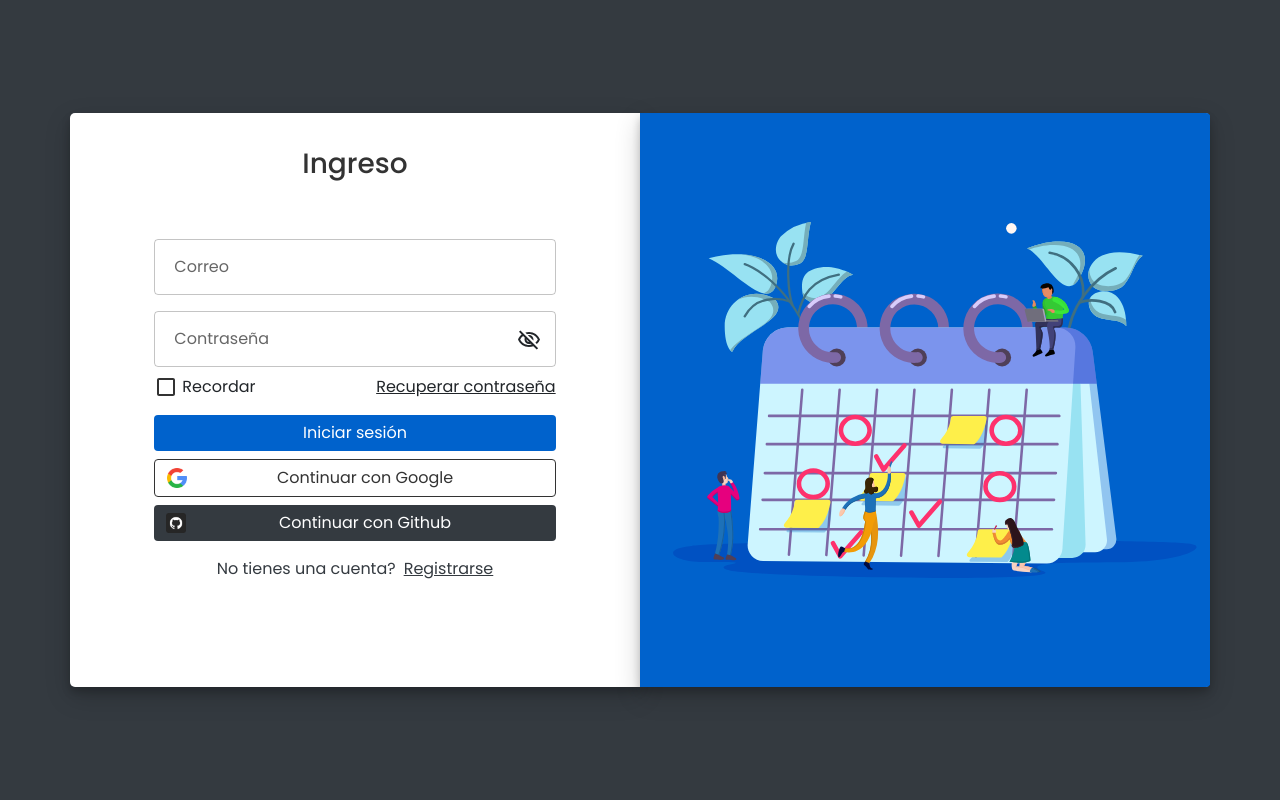
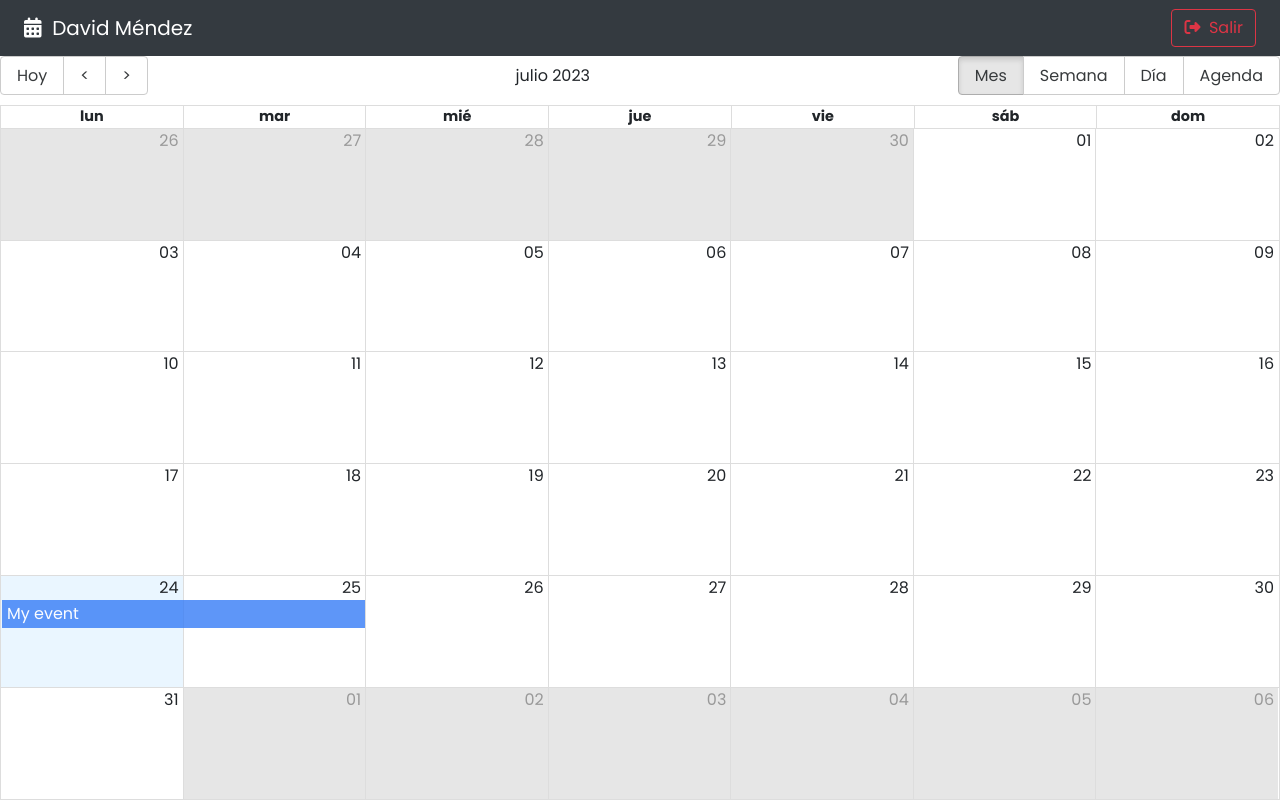
Before and after one commit to DavidMdez/Calendar-App-Frontend, a React (Vite) app: page / in a window 1280 px wide. Before the commit this address led to /auth/login. Built offline with nearby package versions, Linux system fonts and the light colour scheme.

Commit message:
calendar page

```diff
--- a/package.json
+++ b/package.json
@@ -14,7 +14,9 @@
     "@emotion/styled": "^11.11.0",
     "@mui/icons-material": "^5.14.1",
     "@mui/material": "^5.14.1",
+    "date-fns": "^2.30.0",
     "react": "^18.2.0",
+    "react-big-calendar": "^1.8.1",
     "react-dom": "^18.2.0",
     "react-router-dom": "^6.14.2"
   },
--- a/src/calendar/pages/CalendarPage.jsx
+++ b/src/calendar/pages/CalendarPage.jsx
@@ -1,9 +1,47 @@
-import { NavBar } from "../components"
+import { Calendar } from 'react-big-calendar';
+import 'react-big-calendar/lib/css/react-big-calendar.css';
+
+import { addHours } from 'date-fns';
+import { NavBar } from "../components";
+import { getMessagesES, localizer } from '../../helpers';
+
+const events = [{
+  title: 'My event',
+  notes: 'Notes',
+  start: new Date(),
+  end: addHours(new Date(), 2)
+}]
+
+const eventStyleGetter = (event, start, end, isSelected) => {
+  console.log({event, start, end, isSelected})
+
+  const style = {
+    backgroundColor: '#367CF7',
+    borderRadius: '0px',
+    opacity: 0.8,
+    color: 'white',
+  }
+
+  return {
+    style
+  }
+}
 
 export const CalendarPage = () => {
   return (
     <>
       <NavBar />
+
+      <Calendar
+        messages={getMessagesES()}
+        culture='es'
+        localizer={localizer}
+        events={events}
+        startAccessor="start"
+        endAccessor="end"
+        style={{ height: 'calc(100vh - 56px)' }}
+        eventPropGetter={eventStyleGetter}
+      />
     </>
   )
 }
--- /dev/null
+++ b/src/helpers/CalendarLocalizer.js
@@ -0,0 +1,15 @@
+import { dateFnsLocalizer } from 'react-big-calendar';
+import { format, parse, startOfWeek, getDay } from 'date-fns';
+import esEs from 'date-fns/locale/es';
+
+const locales = {
+  'es': esEs,
+}
+
+export const localizer = dateFnsLocalizer({
+  format,
+  parse,
+  startOfWeek,
+  getDay,
+  locales,
+})
--- /dev/null
+++ b/src/helpers/getMessages.js
@@ -0,0 +1,17 @@
+export const getMessagesES = () => {
+  return {
+    allDay: 'Todo el día',
+    previous: '<',
+    next: '>',
+    today: 'Hoy',
+    month: 'Mes',
+    week: 'Semana',
+    day: 'Día',
+    agenda: 'Agenda',
+    date: 'Fecha',
+    time: 'Hora',
+    event: 'Evento',
+    noEventsInRange: 'No hay eventos en este rango',
+    showMore: total => `+ Ver más (${total})`
+  };
+}
--- /dev/null
+++ b/src/helpers/index.js
@@ -0,0 +1,2 @@
+export * from './CalendarLocalizer';
+export * from './getMessages';
--- a/src/router/AppRouter.jsx
+++ b/src/router/AppRouter.jsx
@@ -4,7 +4,7 @@
 import { CalendarRoutes } from "../calendar";
 
 export const AppRouter = () => {
-  const authStatus = 'not-authenticated';
+  const authStatus = 'authenticated';
 
   return (
     <Routes>
```
Also changed, not shown: 1 other file (tests, documents, lock files or other folders).
